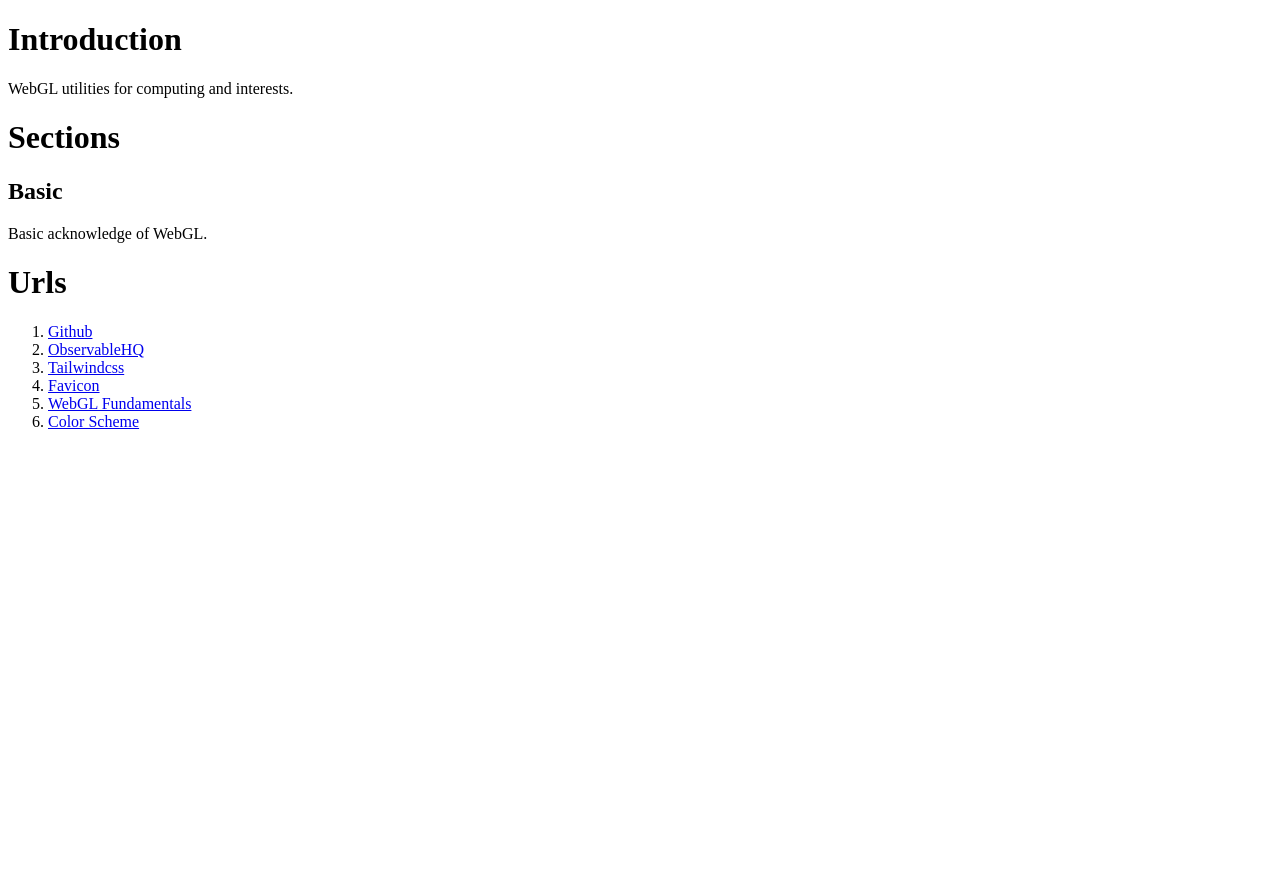
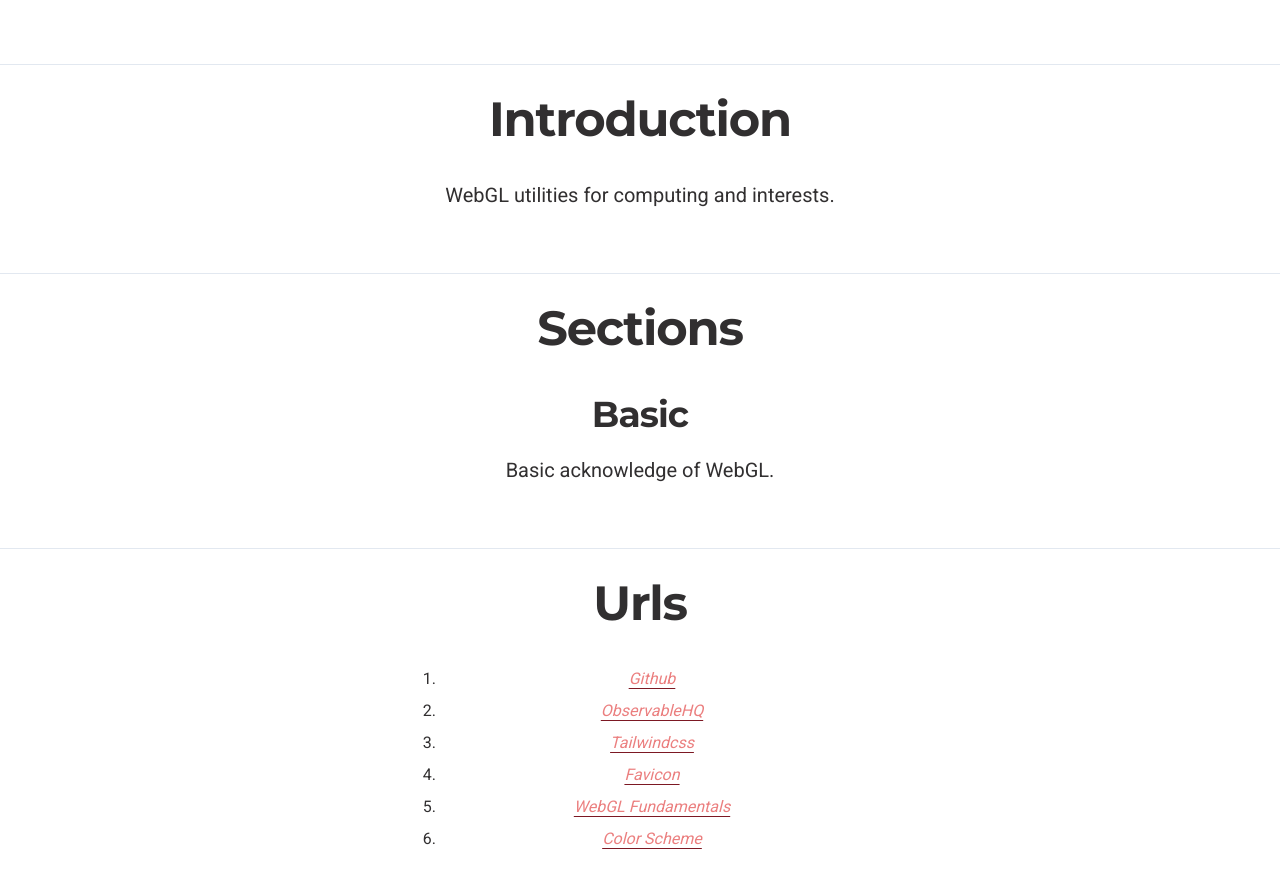
Before and after one commit to listenzcc/WebGL, a website: page index.html in a window 1280 px wide. Before the commit the page ends 800 px from the top, so only its background shows below. Drawn offline with Linux system fonts and the light colour scheme; the site is published under a folder, as on GitHub Pages, so addresses that start at the root find nothing.

Commit message:
Fix path to Tailwind CSS file and clean up unused styles in tailwind.output.css

```diff
--- a/index.html
+++ b/index.html
@@ -5,7 +5,7 @@
     <meta charset="UTF-8">
     <meta name="viewport" content="width=device-width, initial-scale=1.0">
 
-    <link href="/src/tailwind.output.css" rel="stylesheet">
+    <link href="src/tailwind.output.css" rel="stylesheet">
     <link
         href="https://fonts.googleapis.com/css2?family=Montserrat:wght@500;700&family=Roboto:wght@400;500;700&display=swap"
         rel="stylesheet">
```
Also changed, not shown: src/tailwind.output.css.
